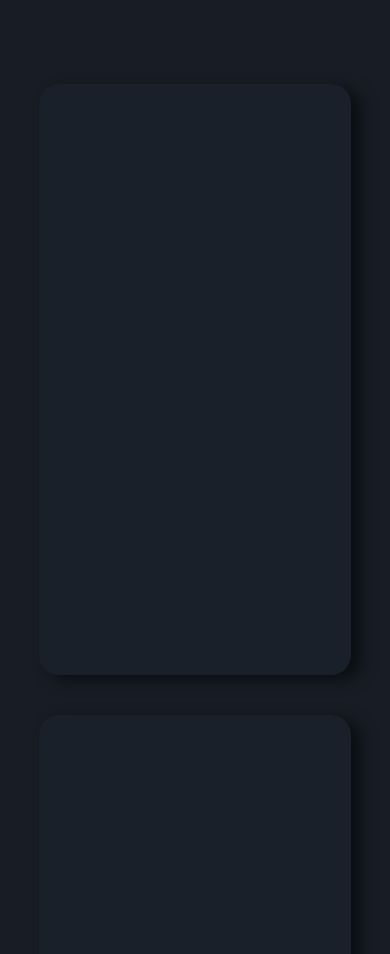
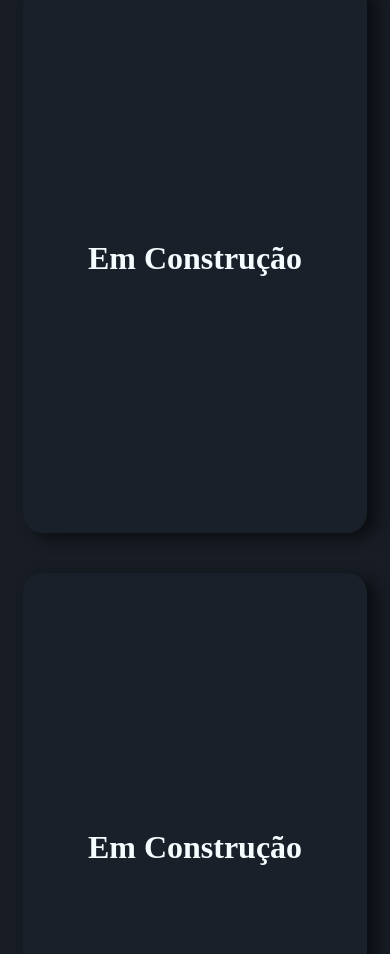
Before and after one commit to Mateus-olv-dev/personal-website, a plain HTML site: page index.html in a window 390 px wide. Shown: the part 1090-2044 px from the top of the page. Drawn offline with Linux system fonts and the light colour scheme; a web font is replaced by a local one.

Commit message:
Alterções e Implementações

```diff
--- a/index.html
+++ b/index.html
@@ -147,18 +147,21 @@
 
       <div class="card_projeto">
         <img src="" class="print_projeto">
+        <h3>Em Construção</h3>
         <div class="linguagens_projeto"><p>HTML+SASS+JS</p></div>
         <a class="code_projeto" href="#link_projeto" target="_blank">CODE</a>
       </div>
 
       <div class="card_projeto">
         <img src="" class="print_projeto">
+        <h3>Em Construção</h3>
         <div class="linguagens_projeto"><p>HTML+SASS+JS</p></div>
         <a class="code_projeto" href="#link_projeto" target="_blank">CODE</a>
       </div>
 
       <div class="card_projeto">
         <img src="" class="print_projeto">
+        <h3>Em Construção</h3>
         <div class="linguagens_projeto"><p>HTML+SASS+JS</p></div>
         <a class="code_projeto" href="#link_projeto" target="_blank">Conferir no Github</a>
       </div>
--- a/src/sass/_projetos.sass
+++ b/src/sass/_projetos.sass
@@ -8,7 +8,7 @@
   justify-content: center
   align-items: center
   flex-wrap: wrap
-  margin: 150px 0px 150px 0px
+  margin: 100px 0px 150px 0px
 .card_projeto
   display: flex
   justify-content: center
@@ -58,6 +58,13 @@
 @media (max-width: 750px)
   .container_projetos
     gap: 40px
+    margin: 50px 0px 150px 0px
   .card_projeto
-    width: 80%
-    height: 70vh
+    width: 88vw
+    height: 65vh
+
+.card_projeto img
+  height: 100px
+.card_projeto h3
+  color: variaveis.$text-color
+  font-size: 32px
--- a/src/sass/animacoes.sass
+++ b/src/sass/animacoes.sass
@@ -39,8 +39,8 @@
             transform: translateY(0)
 
   100%
-    -webkit-transform: translateY(-40px)
-            transform: translateY(-40px)
+    -webkit-transform: translateY(-30px)
+            transform: translateY(-30px)
 
 
 @keyframes shadow-drop-center
--- a/src/sass/main.sass
+++ b/src/sass/main.sass
@@ -22,22 +22,34 @@ body
   overflow-x: hidden
 //
 
-/* Estilo da barra de rolagem inteira */
 html ::-webkit-scrollbar
-  width: 5px //Definindo a largura da scrollbar
+  width: 5px
 
-
-/* Estilo do polegar (a parte que você arrasta) */
 html ::-webkit-scrollbar-thumb
   background: linear-gradient(to left, variaveis.$roxo-escuro, variaveis.$roxo-claro)
   border-radius: 20px
-  border: 5px solid variaveis.$roxo-escuro //Adicionando uma borda ao polegar
+  border: 5px solid variaveis.$roxo-escuro
+
+html ::-webkit-scrollbar-track
+  background: variaveis.$cor-secundaria
+  border-radius: 20px
 
 
-/* Adicional: Estilo do track (fundo da scrollbar) */
-html ::-webkit-scrollbar-track
-  background: variaveis.$cor-secundaria // Cor de fundo da track
-  border-radius: 20px  //Bordas arredondadas para o track
+@media (max-width: 768px)
+    ::-webkit-scrollbar
+        width: 4px
+
+
+    ::-webkit-scrollbar-thumb
+      background: linear-gradient(to left, variaveis.$roxo-escuro, variaveis.$roxo-claro)
+      border-radius: 10px
+      border: 2px solid variaveis.$roxo-escuro
+
+
+
+    ::-webkit-scrollbar-track
+        background: variaveis.$cor-secundaria
+        border-radius: 4px
 
 
 #cabecalho
```
Also changed, not shown: src/css/main.css, src/imgs/icons/engrenagens.png (added), 1 other file.
